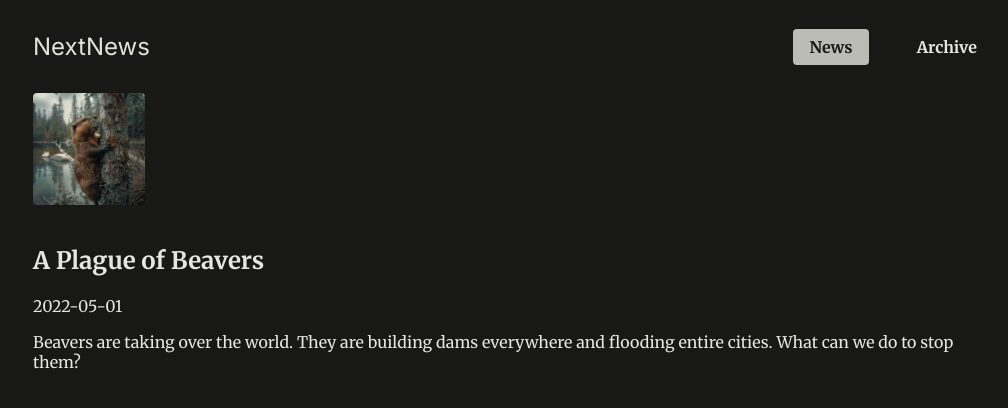
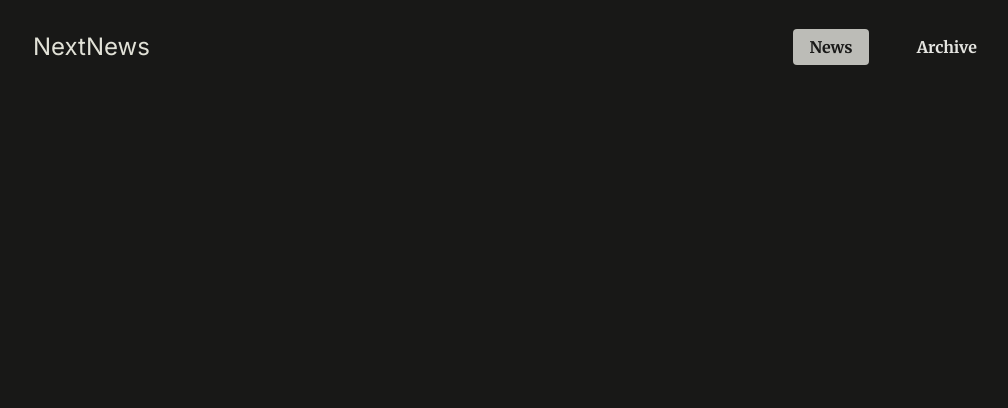
Before and after one commit to turkalpkucur/routing_project, a Next.js app: page /news/beaver-plague in a window 1280 px wide. Shown: the top 408 px of the page, without its empty margins (127-1135 px from the left). Built offline with nearby package versions, Linux system fonts and the light colour scheme.

Commit message:
güncelleme
güncelleme

```diff
--- /dev/null
+++ b/app/news/[slug]/@modal/default.js
@@ -0,0 +1,5 @@
+
+export default function ModalDefaultPage() {
+    return null;
+
+}
--- /dev/null
+++ b/app/news/[slug]/layout.js
@@ -0,0 +1,10 @@
+
+
+export default function NewsDetailLayout({ children, modal }) {
+    return
+    <>
+        {modal}
+        {children}
+    </>
+
+}
--- a/app/news/[slug]/page.js
+++ b/app/news/[slug]/page.js
@@ -3,7 +3,8 @@ import Link from "next/link";
 import { notFound } from "next/navigation";
 
 export default function NewsDetailPage({ params }) {
-    const newsSlug = params.slug;
+    let newsSlug = params.slug;
+
     if (!newsSlug) {
         return;
     }
```
Also changed, not shown: app/news/[slug]/not-found.js (added, +8 -0 lines).
